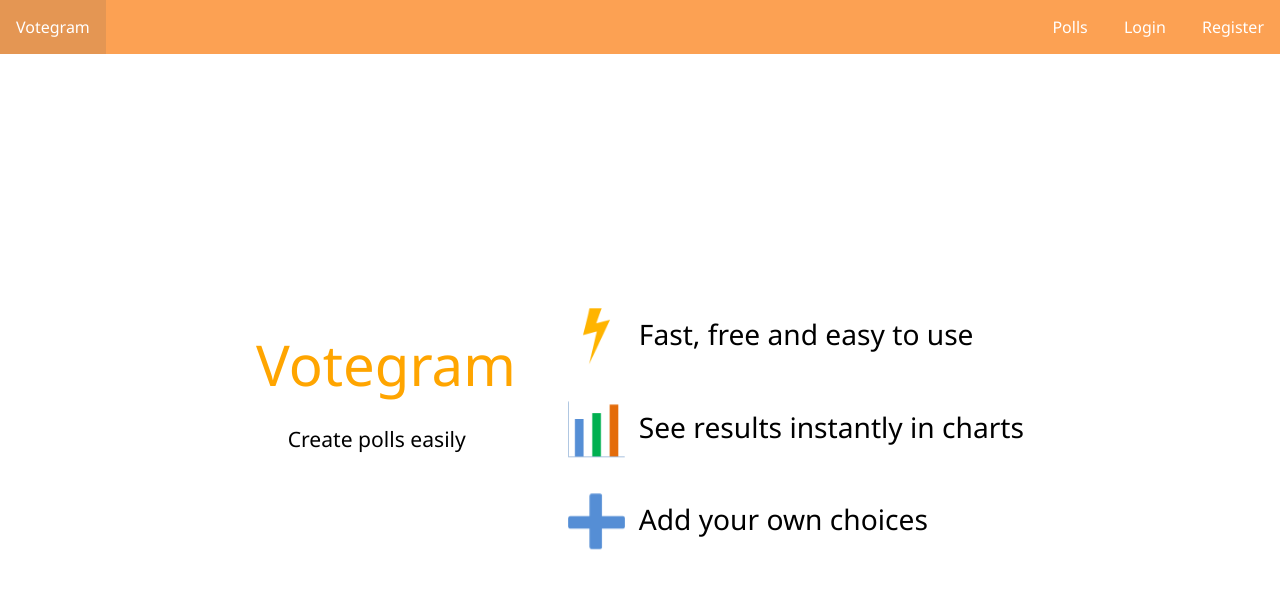
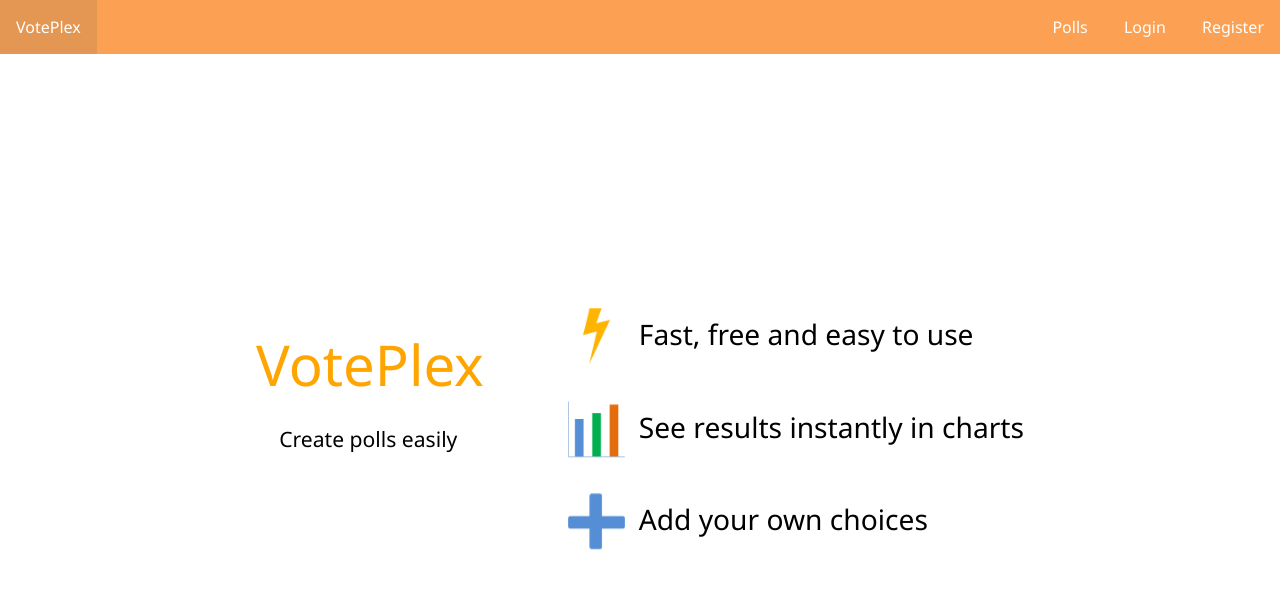
Before and after one commit to harigat/FreeCodeCamp-Polls-Project, a Django app: template polls/templates/polls/home.html in a window 1280 px wide. Shown: the top 589 px of the page. Run offline with Django 3.2, Linux system fonts and the light colour scheme; the template is opened without the code that fills it, so the values that code supplies are empty.

Commit message:
Changed name

```diff
--- a/polls/static/css/styles.css
+++ b/polls/static/css/styles.css
@@ -216,7 +216,7 @@ button[type=submit]:hover{
 }
 #banner>p{
 	font-size:1.5em;
-	margin-left:1.5em
+	margin-left:1.1em
 }
 
 #features {
--- a/polls/templates/polls/base.html
+++ b/polls/templates/polls/base.html
@@ -11,7 +11,7 @@
  </head>
 <body>
 <ul id='nav'>
-	<li><a href="{% url 'home' %}">Votegram</a></li>
+	<li><a href="{% url 'home' %}">VotePlex</a></li>
 	<li><a href='{% url "list" %}'>Polls</a></li>
 
 	{% if user.is_authenticated %}
--- a/polls/templates/polls/home.html
+++ b/polls/templates/polls/home.html
@@ -3,7 +3,7 @@
 {% block content %}
 <div id='home-container'>
 <div id='banner'>
-<div> Votegram</div>
+<div>VotePlex</div>
 <p>Create polls easily</p>
 </div>
 <div id='features'>
```
